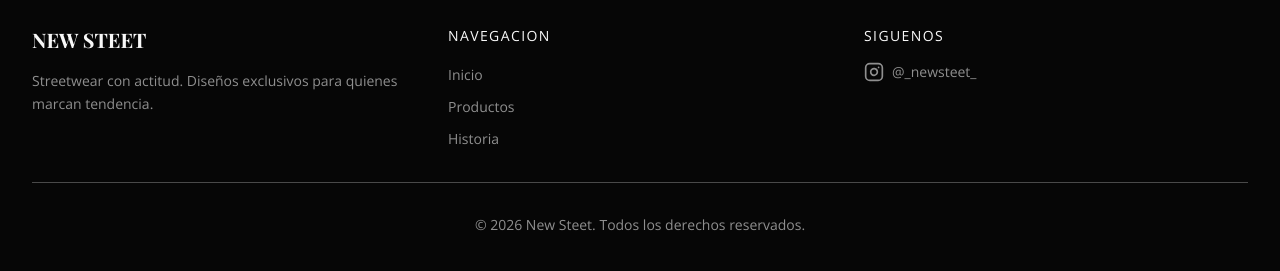
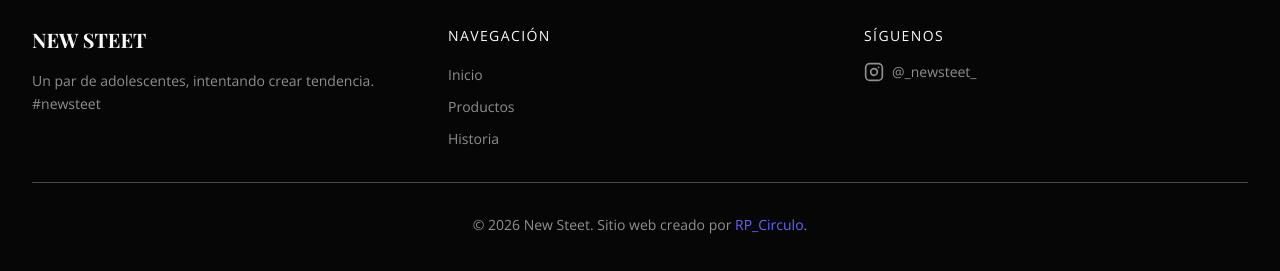
Before and after one commit to RPCir58/newsteet, a Next.js app: page / in a window 1280 px wide. Shown: the part 2915-3186 px from the top of the page. Built offline with nearby package versions, Linux system fonts and the light colour scheme; a web font is replaced by a local one.

Commit message:
footer cambiado

```diff
--- a/components/footer.tsx
+++ b/components/footer.tsx
@@ -12,14 +12,15 @@ export function Footer() {
               NEW STEET
             </h3>
             <p className="text-muted-foreground text-sm leading-relaxed">
-              Streetwear con actitud. Diseños exclusivos para quienes marcan tendencia.
+              Un par de adolescentes, intentando crear tendencia.
+              #newsteet
             </p>
           </div>
 
           {/* Links */}
           <div>
             <h4 className="text-sm uppercase tracking-widest mb-4 text-foreground">
-              Navegacion
+              Navegación
             </h4>
             <ul className="flex flex-col gap-2">
               <li>
@@ -43,7 +44,7 @@ export function Footer() {
           {/* Social */}
           <div>
             <h4 className="text-sm uppercase tracking-widest mb-4 text-foreground">
-              Siguenos
+              Síguenos
             </h4>
             <a
               href="https://www.instagram.com/_newsteet_/"
@@ -59,7 +60,7 @@ export function Footer() {
 
         <div className="mt-8 pt-8 border-t border-border/30 text-center">
           <p className="text-sm text-muted-foreground">
-            &copy; {new Date().getFullYear()} New Steet. Todos los derechos reservados.
+            &copy; {new Date().getFullYear()} New Steet. Sitio web creado por <a href="https://linktr.ee/rp_circulo" style={{color:'#6464ff'}}>RP_Circulo</a>.
           </p>
         </div>
       </div>
```
